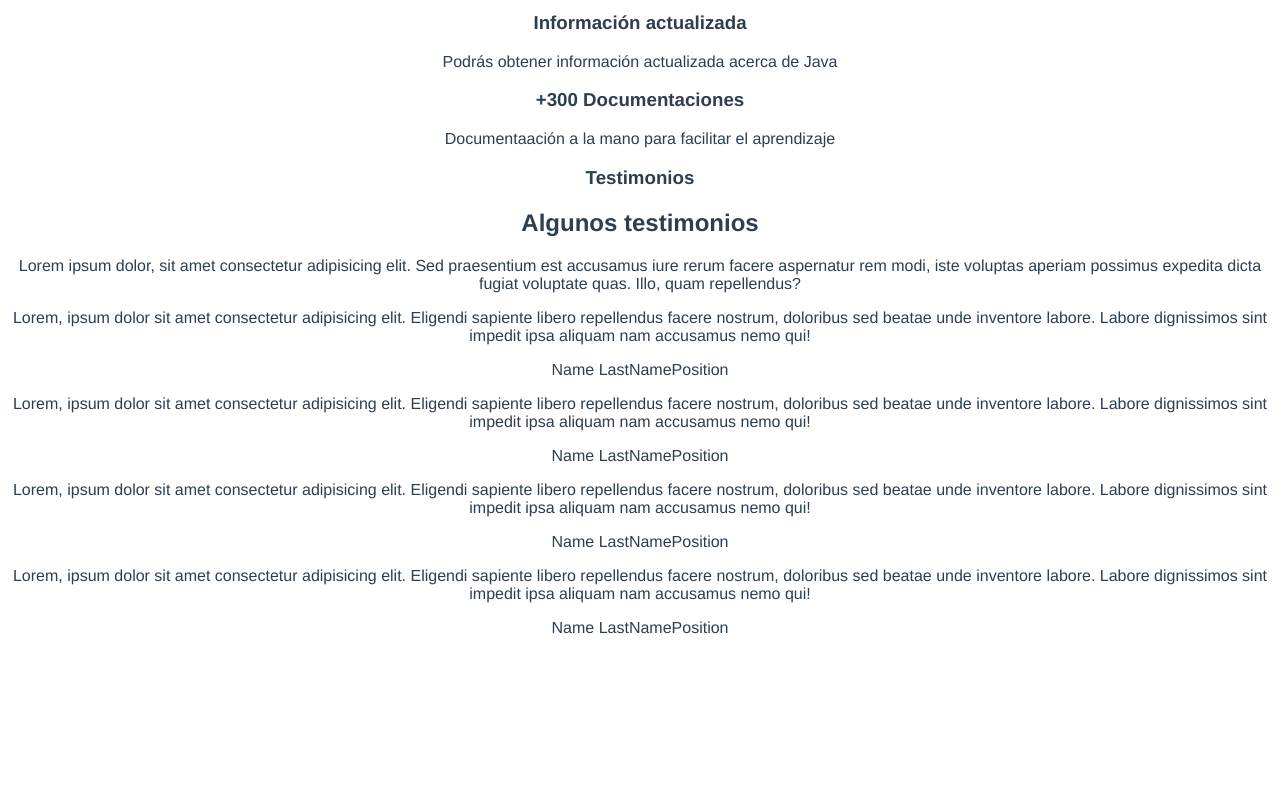
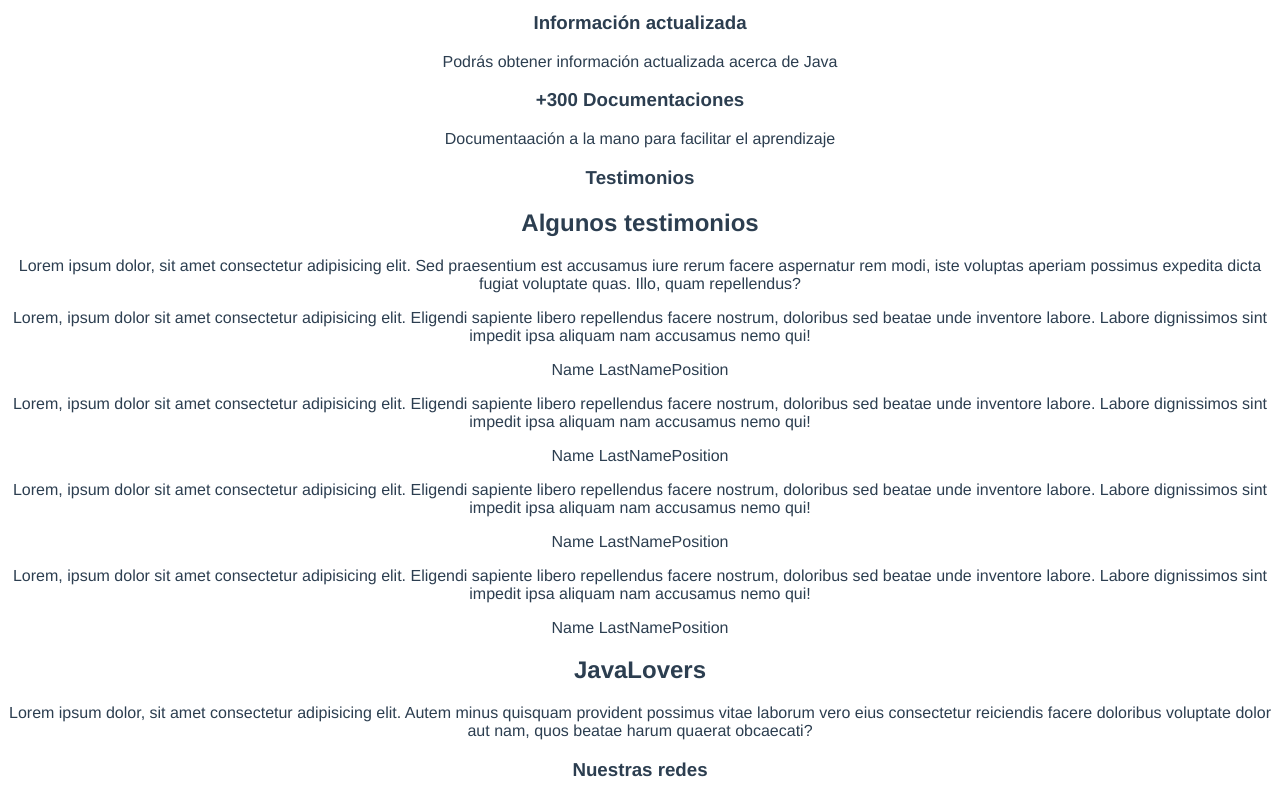
Before and after one commit to Nimoscmp/proyecto-ciclo3, a Vue app: page / in a window 1280 px wide. Shown: the part 990-1790 px from the top of the page. Before the commit the page ends 1635 px from the top, so only its background shows below. Built offline with nearby package versions, Linux system fonts and the light colour scheme.

Commit message:
Complete footer html

```diff
--- a/src/components/Footer.vue
+++ b/src/components/Footer.vue
@@ -1,5 +1,20 @@
 <template>
     <footer class="footer">
-
+        <div class="footer__info">
+            <h2 class="h2 h2--mini footer__info-title">
+                JavaLovers
+            </h2>
+            <p class="text footer__info-text">Lorem ipsum dolor, sit amet consectetur adipisicing elit. Autem minus quisquam provident possimus vitae laborum vero eius consectetur reiciendis facere doloribus voluptate dolor aut nam, quos beatae harum quaerat obcaecati?</p>
+        </div>
+        <div class="footer__social">
+            <h3 class="h3 footer__social-title">
+                Nuestras redes
+            </h3>
+            <div class="footer__social-icons">
+                <span class=""></span>
+                <span class=""></span>
+                <span class=""></span>
+            </div>
+        </div>
     </footer>
 </template>
```
